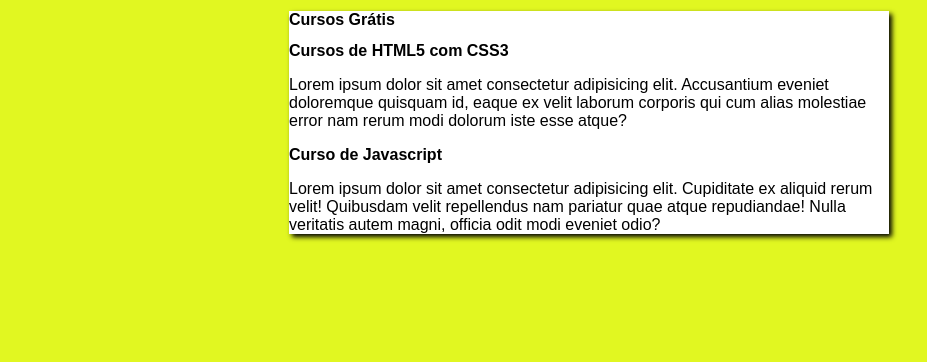
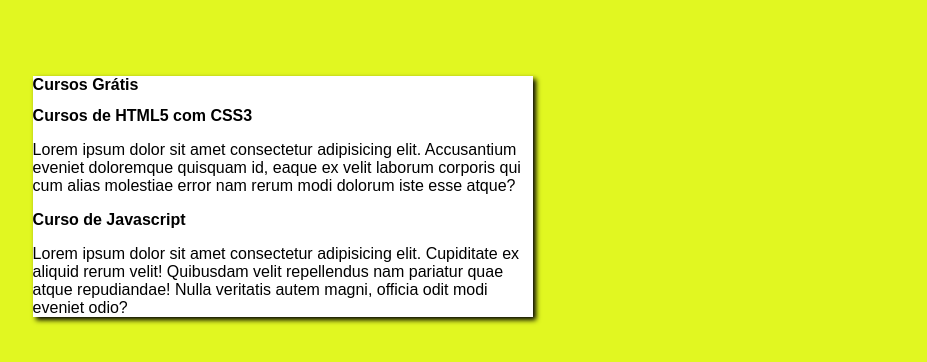
Before and after one commit to HenriquedaSilvaCardoso/projeto-site, a plain HTML site: page index.html in a window 1280 px wide. Shown: the whole page, without its empty margins (51-978 px from the left). Drawn offline with Linux system fonts and the light colour scheme.

Commit message:
Update style.css

```diff
--- a/estilos/style.css
+++ b/estilos/style.css
@@ -12,7 +12,7 @@ body
 main
 {
     background-color: white;
-    width: 600px;
-    margin: auto;
+    width: 500px;
+    margin: 2cm;
     box-shadow: 3px 3px 5px black;
 }
```
